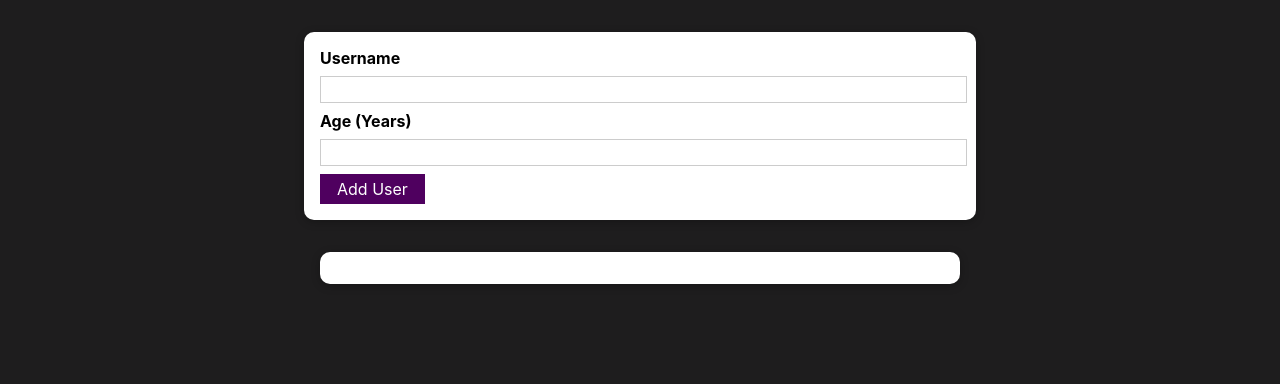
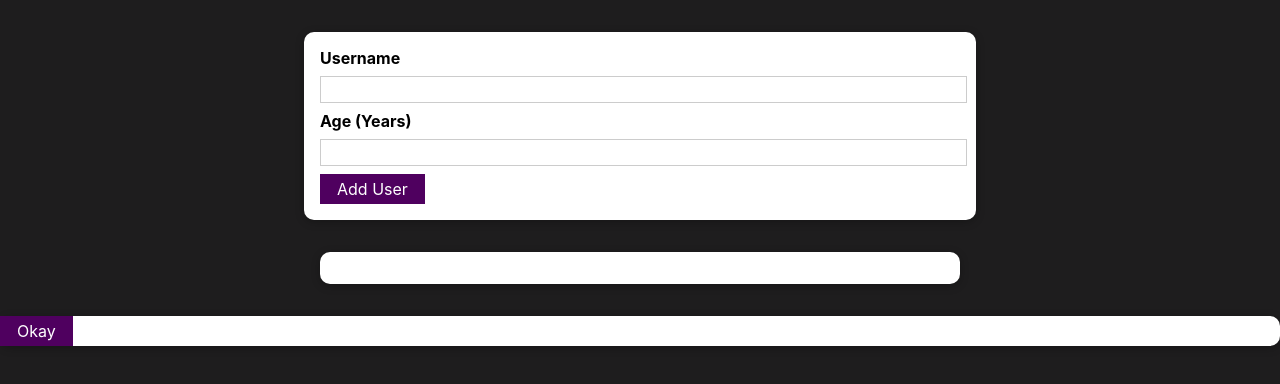
Before and after one commit to ranmac2/username-tracker, a React (Create React App) app: page / in a window 1280 px wide. Shown: the top 384 px of the page. Built offline with nearby package versions, Linux system fonts and the light colour scheme.

Commit message:
Added errormodal.js and .css

```diff
--- a/src/App.js
+++ b/src/App.js
@@ -3,6 +3,7 @@ import React, { useState } from "react";
 import "./App.css";
 import AddUser from "./components/Users/AddUser/AddUser";
 import UserList from "./components/Users/UserList/UserList";
+import ErrorModal from "./components/ErrorModal/ErrorModal";
 
 const App = () => {
   const [userList, setUserList] = useState([]);
@@ -29,6 +30,7 @@ const App = () => {
     <div>
       <AddUser onAddUser={addUserHandler} />
       <UserList users={userList} />
+      <ErrorModal />
     </div>
   );
 };
--- /dev/null
+++ b/src/components/ErrorModal/ErrorModal.js
@@ -0,0 +1,26 @@
+import React from "react";
+import "./ErrorModal.css";
+import Card from "../../UI/Card/Card";
+import Button from "../../UI/Button/Button";
+
+const ErrorModal = (props) => {
+  return (
+    <div>
+      <div className="backdrop">
+        <Card className="modal">
+          <header className="header">
+            <h2>{props.title}</h2>
+          </header>
+          <div className="content">
+            <p>{props.message}</p>
+          </div>
+          <footer className="actions">
+            <Button>Okay</Button>
+          </footer>
+        </Card>
+      </div>
+    </div>
+  );
+};
+
+export default ErrorModal;
--- a/src/components/Users/AddUser/AddUser.js
+++ b/src/components/Users/AddUser/AddUser.js
@@ -7,18 +7,22 @@ import Card from "../../../UI/Card/Card";
 const AddUser = (props) => {
   const [enteredUsername, setEnteredUsername] = useState("");
   const [enteredAge, setEnteredAge] = useState("");
+  const [isValid, setIsValid] = useState(true);
 
   const addUserHandler = (event) => {
     event.preventDefault();
     if (enteredUsername.trim().length === 0 || enteredAge.trim().length === 0) {
+      setIsValid(false);
       return;
     }
     if (+enteredAge < 1) {
+      setIsValid(false);
       return;
     }
     props.onAddUser(enteredUsername, enteredAge);
     setEnteredUsername("");
     setEnteredAge("");
+    setIsValid(true);
   };
 
   const usernameChangeHandler = (event) => {
```
Also changed, not shown: src/components/ErrorModal/ErrorModal.css (added).
